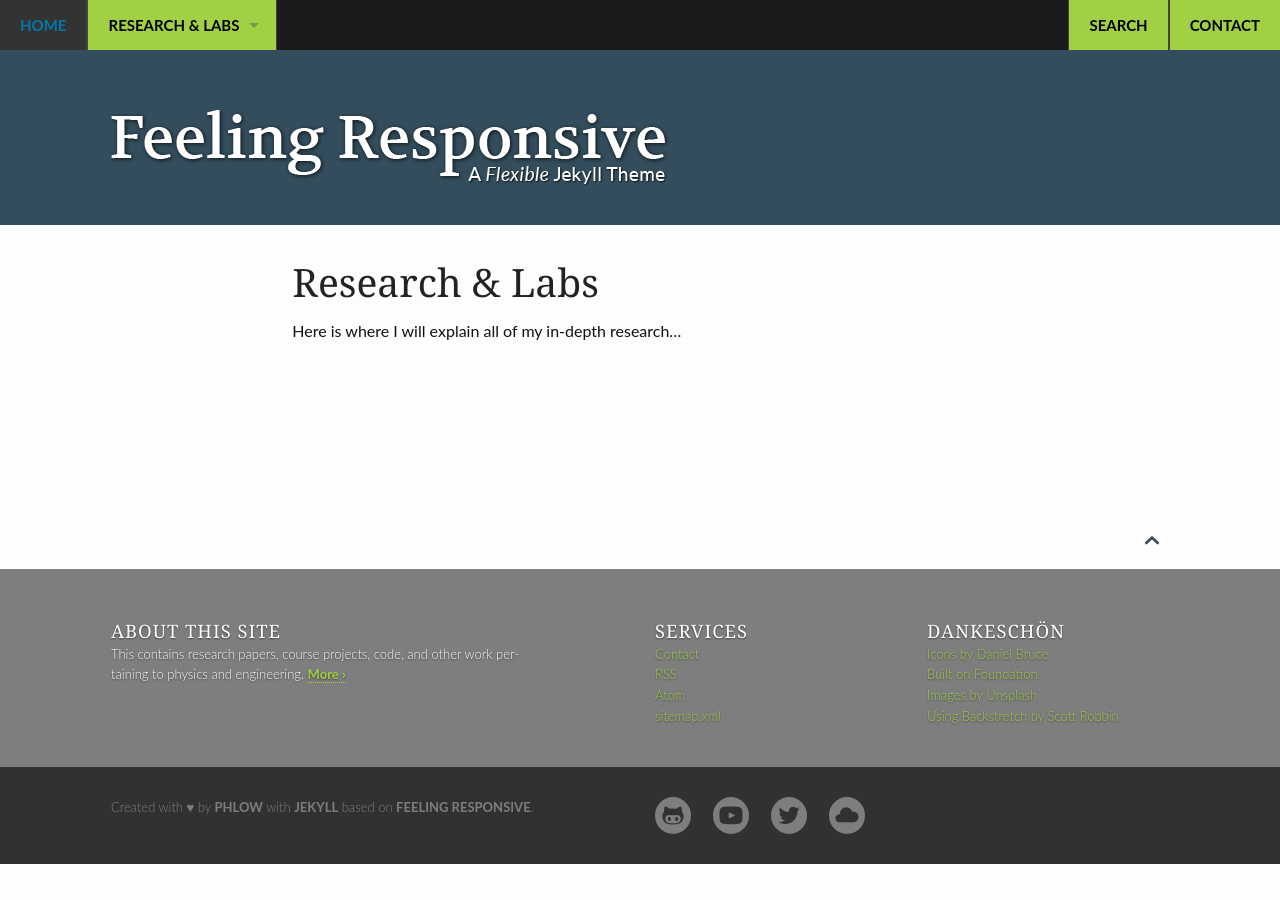
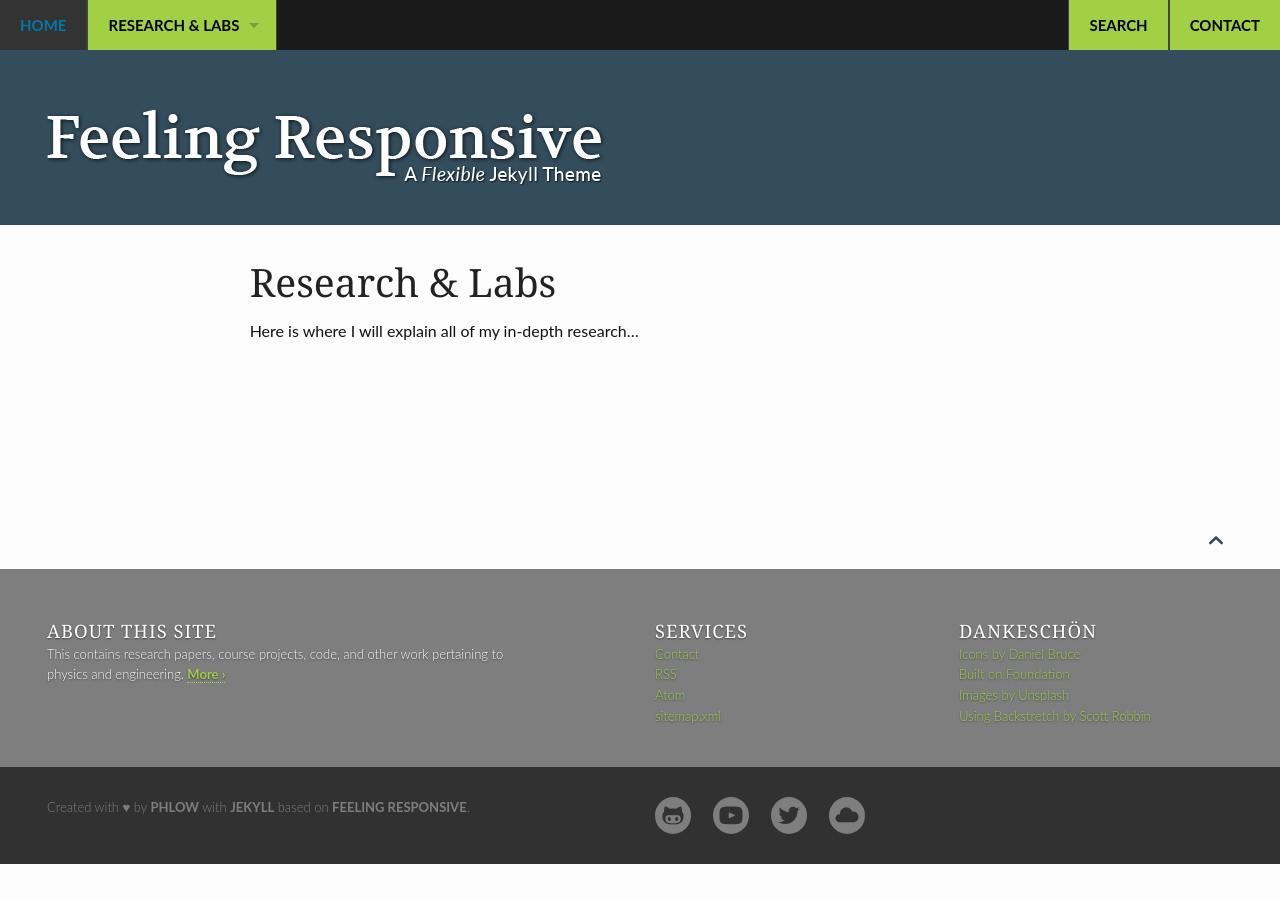
Before and after one commit to averybooks/averybooks.github.io, a Jekyll site: the page built from resaerch.md, in a window 1280 px wide. Built offline with Jekyll 4.4.1, drawn with Linux system fonts in a browser that asks for light colours.

Commit message:
Update styles_feeling_responsive.scss

```diff
--- a/assets/css/styles_feeling_responsive.scss
+++ b/assets/css/styles_feeling_responsive.scss
@@ -89,7 +89,7 @@ sitemap:
 
 /* 1. Expand the maximum width of all rows */
 .row {
-    max-width: 85% !important; /* Changes from a fixed pixel width to 95% of the screen */
+    max-width: 95% !important; /* Changes from a fixed pixel width to 95% of the screen */
 }
 
 /* 2. Remove padding from the main content wrapper */
@@ -100,5 +100,5 @@ sitemap:
 
 /* 3. If your theme has a 't-container', expand it too */
 .t-container {
-    max-width: 85% !important;
+    max-width: 95% !important;
 }
```
